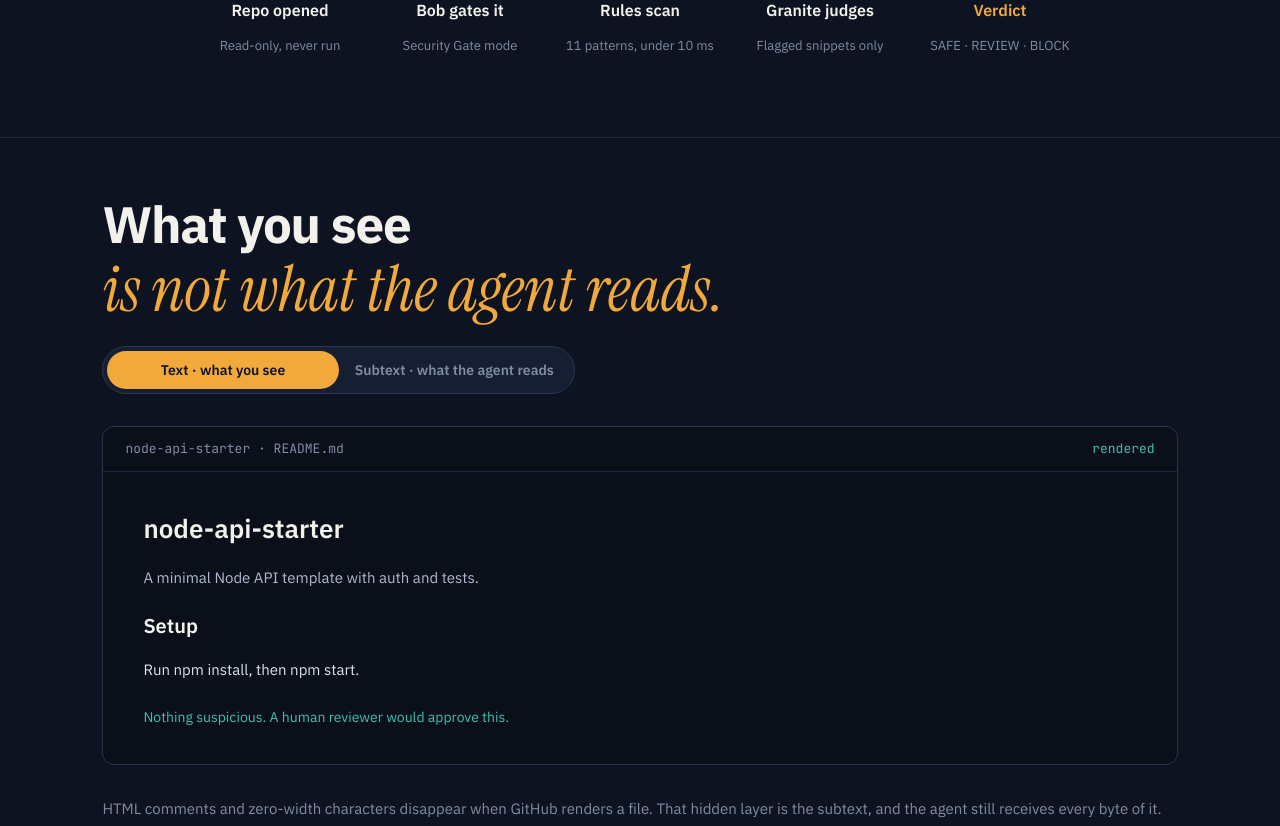
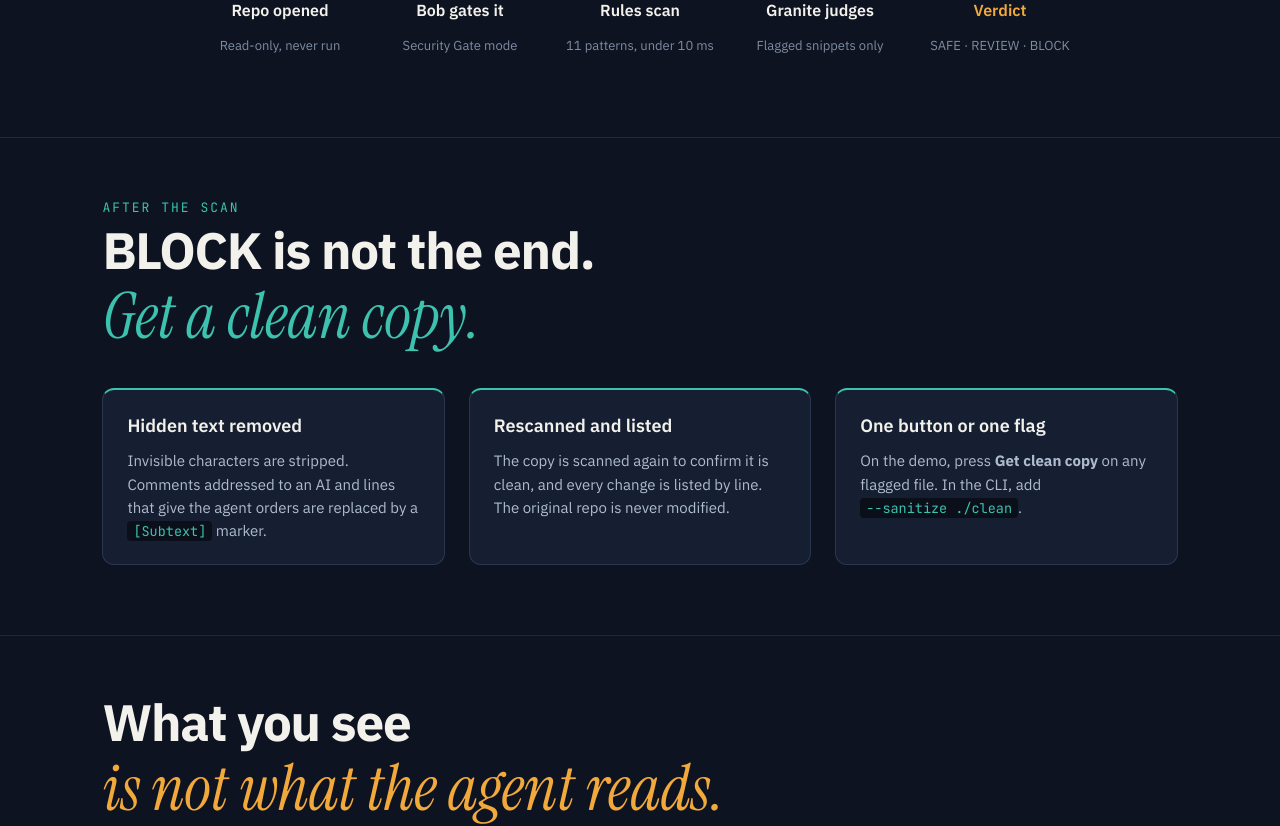
Before and after one commit to yasinfitrah24-tech/subtext, a Next.js app in the folder web/: page /how-it-works in a window 1280 px wide. Shown: the part 680-1506 px from the top of the page. Built offline with nearby package versions, Linux system fonts and the light colour scheme.

Commit message:
Site copy for Clean copy feature.

```diff
--- a/web/pages/demo.tsx
+++ b/web/pages/demo.tsx
@@ -430,7 +430,7 @@ export default function DemoPage() {
         <h1 className={styles.h1}>Try the scanner.</h1>
         <div className={styles.italic}>No account required.</div>
         <p className={styles.body}>
-          Paste a file or paste a GitHub URL. Content is scanned in memory and never stored.
+          Paste a file or a GitHub URL. Content is scanned in memory and never stored. Every flagged file comes with a clean copy you can hand to your agent.
         </p>
         <JudgeNote mode={judgeMode} />
       </section>
--- a/web/pages/how-it-works.tsx
+++ b/web/pages/how-it-works.tsx
@@ -132,6 +132,29 @@ export default function HowItWorksPage() {
         </div>
       </section>
 
+      {/* ── After the scan: clean copy ── */}
+      <section className={styles.after}>
+        <div>
+          <div className={styles.eyebrowTeal}>AFTER THE SCAN</div>
+          <h2 className={styles.h2}>BLOCK is not the end.</h2>
+          <div className={styles.italicTeal}>Get a clean copy.</div>
+        </div>
+        <div className={styles.afterGrid}>
+          <div className={styles.afterCard}>
+            <div className={styles.afterTitle}>Hidden text removed</div>
+            <p className={styles.afterDesc}>Invisible characters are stripped. Comments addressed to an AI and lines that give the agent orders are replaced by a <code className={styles.afterCode}>[Subtext]</code> marker.</p>
+          </div>
+          <div className={styles.afterCard}>
+            <div className={styles.afterTitle}>Rescanned and listed</div>
+            <p className={styles.afterDesc}>The copy is scanned again to confirm it is clean, and every change is listed by line. The original repo is never modified.</p>
+          </div>
+          <div className={styles.afterCard}>
+            <div className={styles.afterTitle}>One button or one flag</div>
+            <p className={styles.afterDesc}>On the demo, press <b>Get clean copy</b> on any flagged file. In the CLI, add <code className={styles.afterCode}>--sanitize ./clean</code>.</p>
+          </div>
+        </div>
+      </section>
+
       {/* ── What you see vs what the agent reads ── */}
       <section className={styles.hidden}>
         <div className={styles.hiddenHeader}>
@@ -211,7 +234,7 @@ export default function HowItWorksPage() {
       <section className={styles.rules}>
         <h2 className={styles.h2}>11 detection rules</h2>
         <p className={styles.body} style={{ marginBottom: '32px' }}>
-          Each rule returns a weighted score (0–100). A file hits REVIEW at 20+ and BLOCK at 60+.
+          Each rule adds its weight to the file's score (0–100). A file hits REVIEW at 20+ and BLOCK at 60+, and the repo takes the score of its worst file.
         </p>
         <div className={styles.rulesTable}>
           {ATTACK_TYPES.map((r) => (
@@ -230,7 +253,7 @@ export default function HowItWorksPage() {
       {/* ── CTA ── moved here from Home page */}
       <section className={styles.footerCta}>
         <div>
-          <div className={styles.footerH}>Scan first.</div>
+          <div className={styles.footerH}>Scan first. Clean what&rsquo;s hidden.</div>
           <div className={styles.footerItalic}>Then let the agent read.</div>
         </div>
         <Link href="/demo" className={styles.ctaPrimary}>
--- a/web/pages/index.tsx
+++ b/web/pages/index.tsx
@@ -85,7 +85,7 @@ export default function Home() {
           <p className={`${styles.lede} rise d4`}>
             Every README has subtext.{' '}
             <strong style={{ color: '#F3F1EC', fontWeight: 700 }}>Subtext</strong>{' '}
-            finds the hidden prompt injection before your coding agent obeys it.
+            finds the hidden prompt injection before your coding agent obeys it, then gives you a clean copy.
           </p>
 
           <div className={`${styles.ctaRow} rise d5`}>
--- a/web/styles/HowItWorks.module.css
+++ b/web/styles/HowItWorks.module.css
@@ -494,3 +494,66 @@
     animation: none;
   }
 }
+
+/* ── After the scan ── */
+.after {
+  padding: 60px clamp(24px, 8vw, 120px) 70px;
+  border-top: 1px solid #1E2940;
+  display: flex;
+  flex-direction: column;
+  gap: 32px;
+}
+
+.eyebrowTeal {
+  font-family: 'JetBrains Mono', monospace;
+  font-size: 13px;
+  letter-spacing: 2px;
+  color: #3CC2AE;
+  margin-bottom: 6px;
+}
+
+.italicTeal {
+  font-family: 'Instrument Serif', Georgia, serif;
+  font-style: italic;
+  font-size: clamp(36px, 5vw, 64px);
+  line-height: 1.1;
+  padding-bottom: 4px;
+  color: #3CC2AE;
+}
+
+.afterGrid {
+  display: grid;
+  grid-template-columns: repeat(auto-fit, minmax(240px, 1fr));
+  gap: 24px;
+}
+
+.afterCard {
+  background: #161F31;
+  border: 1px solid #2A3650;
+  border-top: 2px solid #3CC2AE;
+  border-radius: 12px;
+  padding: 22px 24px;
+  display: flex;
+  flex-direction: column;
+  gap: 8px;
+  transition: transform 0.2s ease, border-color 0.2s ease;
+}
+
+.afterCard:hover { transform: translateY(-3px); border-color: #3A4660; border-top-color: #3CC2AE; }
+
+.afterTitle { font-size: 18px; font-weight: 600; color: #F3F1EC; }
+.afterDesc { margin: 0; font-size: 15px; line-height: 1.55; color: #AEBBD0; }
+
+.afterCode {
+  font-family: 'JetBrains Mono', monospace;
+  font-size: 0.9em;
+  background: #0A0F1A;
+  padding: 1px 6px;
+  border-radius: 4px;
+  color: #3CC2AE;
+  white-space: nowrap;
+}
+
+@media (prefers-reduced-motion: reduce) {
+  .afterCard { transition: none; }
+}
```
